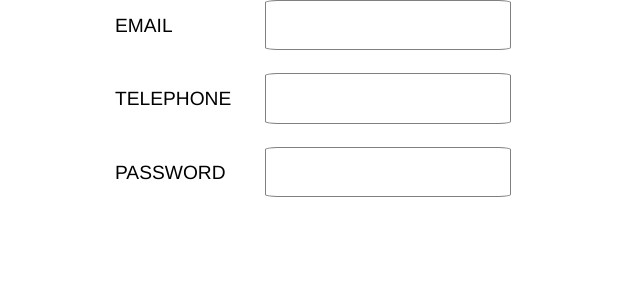
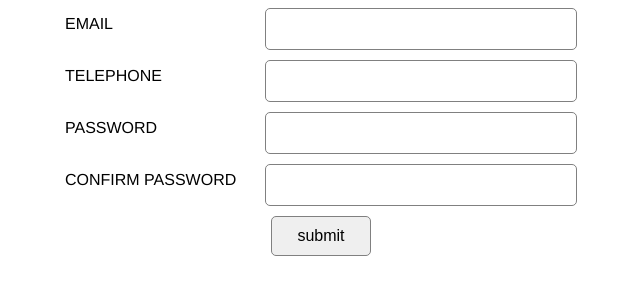
Before and after one commit to Klingon1717/validation-rev, a plain HTML site: page index.html in a window 1280 px wide. Shown: the whole page, without its empty margins (275-915 px from the left). Drawn offline with Linux system fonts and the light colour scheme.

Commit message:
added all inputs and sub button

```diff
--- a/index.html
+++ b/index.html
@@ -8,16 +8,18 @@
 	<link rel="stylesheet" type="text/css" href="main.css">
 </head>
 <body>
-<form id="container">
-	<label for="email">EMAIL</label>
-		<input id="form-email" type="email" name="email">
-	<label for="phone">TELEPHONE</label>
-		<input id="form-phone" type="number" name="phone">
-	<label>PASSWORD</label>
-		<input id="form-pass" type="password" name="password">
-
-
-
+<form id="val">
+	<div id="wrapper">
+		<label for="email">EMAIL</label>
+		<input type="email" name="email"/>
+		<label for="phone">TELEPHONE</label>
+		<input type="number" name="phone"/>
+		<label for="pass">PASSWORD</label>
+		<input type="password" name="pass"/>
+		<label for="pass">CONFIRM PASSWORD</label>
+		<input  type="password" name="pass"/>
+		<input id="submitButton" type="submit" value="submit"/>
+	</div>
 </form>
 
 <script type="text/Javascript" src="jquery.min.js"></script>
--- a/main.css
+++ b/main.css
@@ -1,27 +1,29 @@
-body{
-	margin:0;
-	padding:0;
 
-}
-#container{
-	width:500px;
+#val{
+	width:600px;
 	margin:0 auto;
 	font-family:helvetica;
-	font-size: 1.2em;
+	font-size:1em;
 }
 input{
-	border-radius: 5%;
-	height:1.5em;
-	width:10em;
-	padding:0.3em;
+	border-radius: 5px;
+	height:30px;
+	width:300px;
+	padding:5px;
 	border:1px solid gray;
-	font-family:helvetica;
-	font-size: 1.2em;
-	margin-bottom:1em;
+	font-size:1em;
+	margin-bottom:10px;
 
 }
 label{
+
+	width:200px;
 	float:left;
-	width:150px;
-	padding-top:15px;
+	padding-top:7px;
 }
+#submitButton{
+	height:40px;
+	margin-left:206px;
+	width:100px;
+}
+}
```
